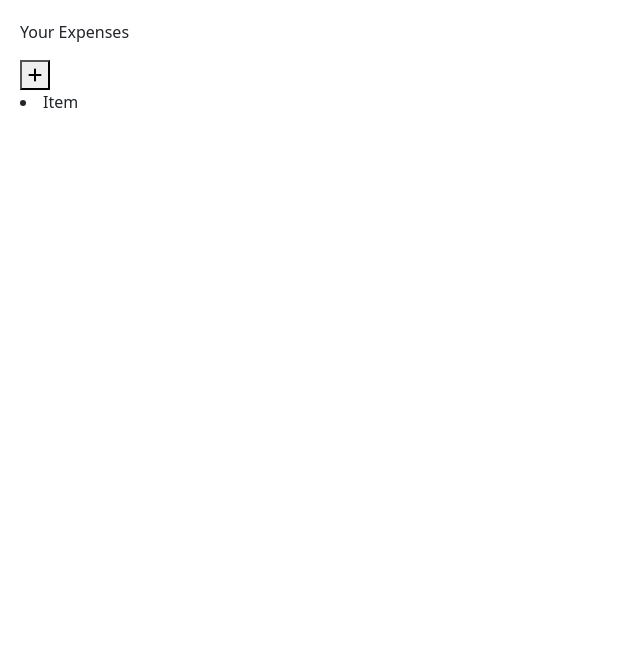
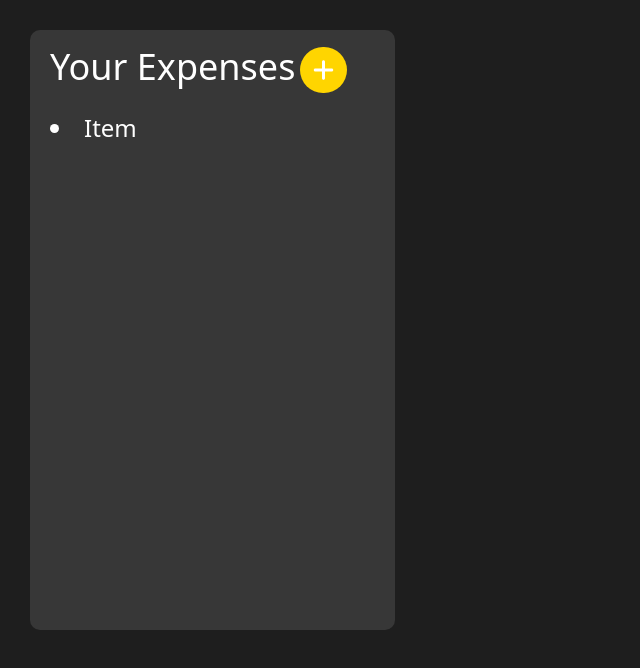
Before and after one commit to Jspanglez/expense-tracker, a React (Vite) app: page / in a window 1280 px wide. Shown: the top 668 px of the page, without its empty margins (0-640 px from the left). Built offline with nearby package versions, Linux system fonts and the light colour scheme.

Commit message:
Applied some basic styles for the elements

```diff
--- a/src/App.css
+++ b/src/App.css
@@ -1,7 +1,48 @@
+:root {
+  --yellow: rgb(255, 213, 0);
+  --dark-grey: rgb(30, 30, 30);
+  --grey: rgb(55, 55, 55);
+  background-color: var(--dark-grey);
+}
+
+.main {
+  background-color: var(--dark-grey);
+}
+
 .sidebar-container {
-  margin: 20px;
+  color: white;
+  background-color: var(--grey);
+  margin: 30px;
+  position: relative;
+  width: fit-content;
+  height: 600px;
+  padding-left: 20px;
+  padding-right: 100px;
+  padding-top: 10px;
+  border-radius: 10px;
+}
+
+.sidebar-header {
+  display: flex;
+  align-items: center;
 }
 
 .sidebar-heading {
+  font-size: 36px;
+}
 
+.sidebar-list {
+  font-size: 24px;
 }
+
+.btnAdd {
+  color: white;
+  margin: 10px 20px 20px;
+  padding: 5px 13px 5px 13px;
+  position: absolute;
+  font-size: x-large;
+  left: 250px;
+  border-radius: 30px;
+  background-color: var(--yellow);
+  border: none;
+}
```
